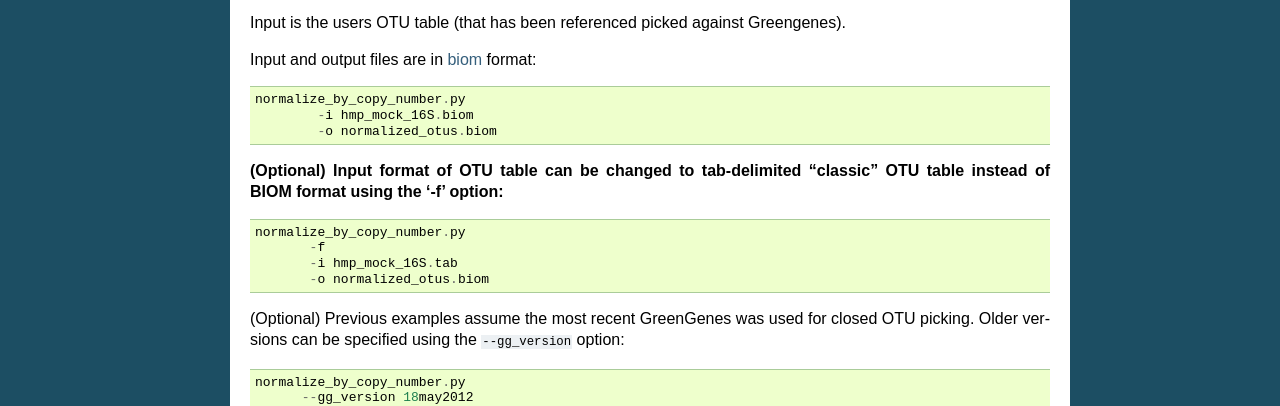
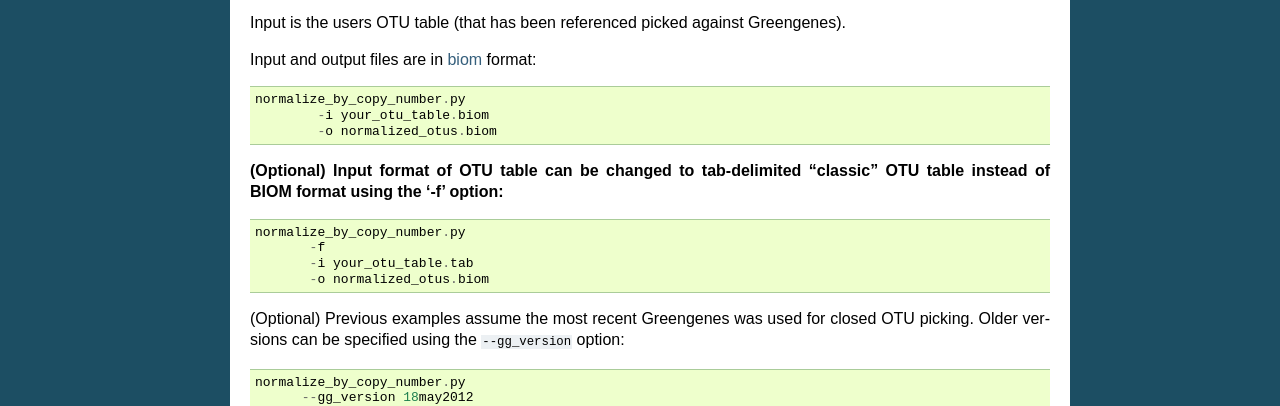
Before and after one commit to picrust/picrust, a Sphinx documentation site: the page built from doc/source/tutorials/metagenome_prediction.rst, in a window 1280 px wide. Shown: the part 663-1069 px from the top of the page. Built offline with Sphinx 7.4.7, drawn with Linux system fonts in a browser that asks for light colours.

Commit message:
Update metagenome tutorial
Fixes #140


Former-commit-id: e48ce26cf770a1562992ac7360e6905039998169

```diff
--- a/doc/source/tutorials/metagenome_prediction.rst
+++ b/doc/source/tutorials/metagenome_prediction.rst
@@ -34,17 +34,17 @@ Input is the users OTU table (that has been referenced picked against Greengenes
 Input and output files are in `biom`_ format::
 
 	normalize_by_copy_number.py
-		-i hmp_mock_16S.biom
+		-i your_otu_table.biom
 		-o normalized_otus.biom
 
 **(Optional) Input format of OTU table can be changed to tab-delimited "classic" OTU table instead of BIOM format using the '-f' option:** ::
 
 	 normalize_by_copy_number.py
 		-f
-		-i hmp_mock_16S.tab
+		-i your_otu_table.tab
 		-o normalized_otus.biom
 
-(Optional) Previous examples assume the most recent GreenGenes was used for closed OTU picking. Older versions can be specified using the ``--gg_version`` option: ::
+(Optional) Previous examples assume the most recent Greengenes was used for closed OTU picking. Older versions can be specified using the ``--gg_version`` option: ::
 
           normalize_by_copy_number.py
 	        --gg_version 18may2012
```
